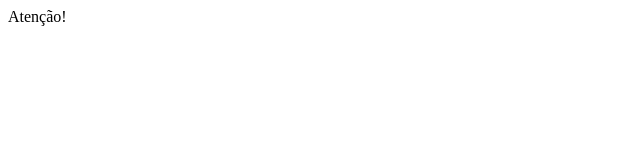
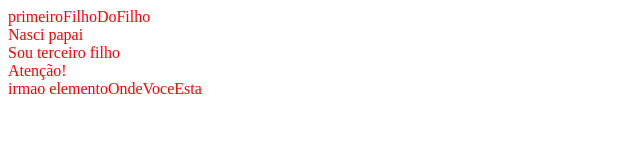
Before and after one commit to GabrielDevTrybe/Exercicios, a plain HTML site: page index.html in a window 1280 px wide. Shown: the whole page, without its empty margins (0-640 px from the left). Drawn offline with Linux system fonts and the light colour scheme.

Commit message:
alguns exercicios usando appenchild concluidos

```diff
--- a/index.html
+++ b/index.html
@@ -1,3 +1,13 @@
+<!DOCTYPE html>
+<html lang="en">
+<head>
+  <meta charset="UTF-8">
+  <meta http-equiv="X-UA-Compatible" content="IE=edge">
+  <meta name="viewport" content="width=device-width, initial-scale=1.0">
+  <title>Document</title>
+</head>
+<body>
+
   <main id="paiDoPai">
     <section id="pai">
       <section id="primeiroFilho"></section>
@@ -10,3 +20,7 @@
       <section id="quartoEUltimoFilho"></section>
     </section>
   </main>
+
+  <script src="/script.js"></script>
+</body>
+</html>
--- a/script.js
+++ b/script.js
@@ -24,3 +24,47 @@
 
  // 8. Agora acesse o terceiroFilho a partir de pai.
  const terceiroFilho2 = pai.lastElementChild.previousElementSibling;
+
+
+ /////////////////////////////////////////////
+
+
+ // passos para adicionar tags dentro de um elemento
+ //pegar o elemento que eu quero adicionar dentro
+let pegaSection = document.querySelector("#pai")
+//criar esse elemento
+let novaSection = document.createElement("section")
+novaSection.className = "irmaoDoElementoOndeVoceEsta"
+console.log(novaSection)
+// adicionar o elemento
+pegaSection.appendChild(novaSection)
+//escreve algo dentro dele
+let escreveTextoNaSection = document.createTextNode("irmao elementoOndeVoceEsta");
+novaSection.appendChild(escreveTextoNaSection)
+
+
+//Criar um filho para elementoOndeVoceEsta
+let pegaPaiOndeVoceEsta = document.querySelector("#elementoOndeVoceEsta");
+let filhoDoElementoOndeVoceEsta = document.createElement("section");
+filhoDoElementoOndeVoceEsta.id = "TerceiroFilhoDoElementoOndeVoceEsta"
+pegaPaiOndeVoceEsta.appendChild(filhoDoElementoOndeVoceEsta)
+
+let textoTerceiroFilho = document.createTextNode("Sou terceiro filho")
+filhoDoElementoOndeVoceEsta.appendChild(textoTerceiroFilho)
+
+
+//Criar um filho para primeiroFilhoDoFilho
+
+let filhoDofilho = document.querySelector("#primeiroFilhoDoFilho")
+let nasceuOutroFilhoDoFilho = document.createElement("div")
+nasceuOutroFilhoDoFilho.id = "Oipapaieunasci"
+filhoDofilho.appendChild(nasceuOutroFilhoDoFilho)
+
+let textoNoFilhoQueNasceu = document.createTextNode("Nasci papai")
+nasceuOutroFilhoDoFilho.appendChild(textoNoFilhoQueNasceu)
+
+  /////////////////////////////////////////////
+
+
+  //A partir desse filho criado, acesse terceiroFilho.
+  const terceiroFilho3 = Oipapaieunasci.lastElementChild.previousElementSibling;
```
Lines whose indentation alone changed are shown as unchanged.
